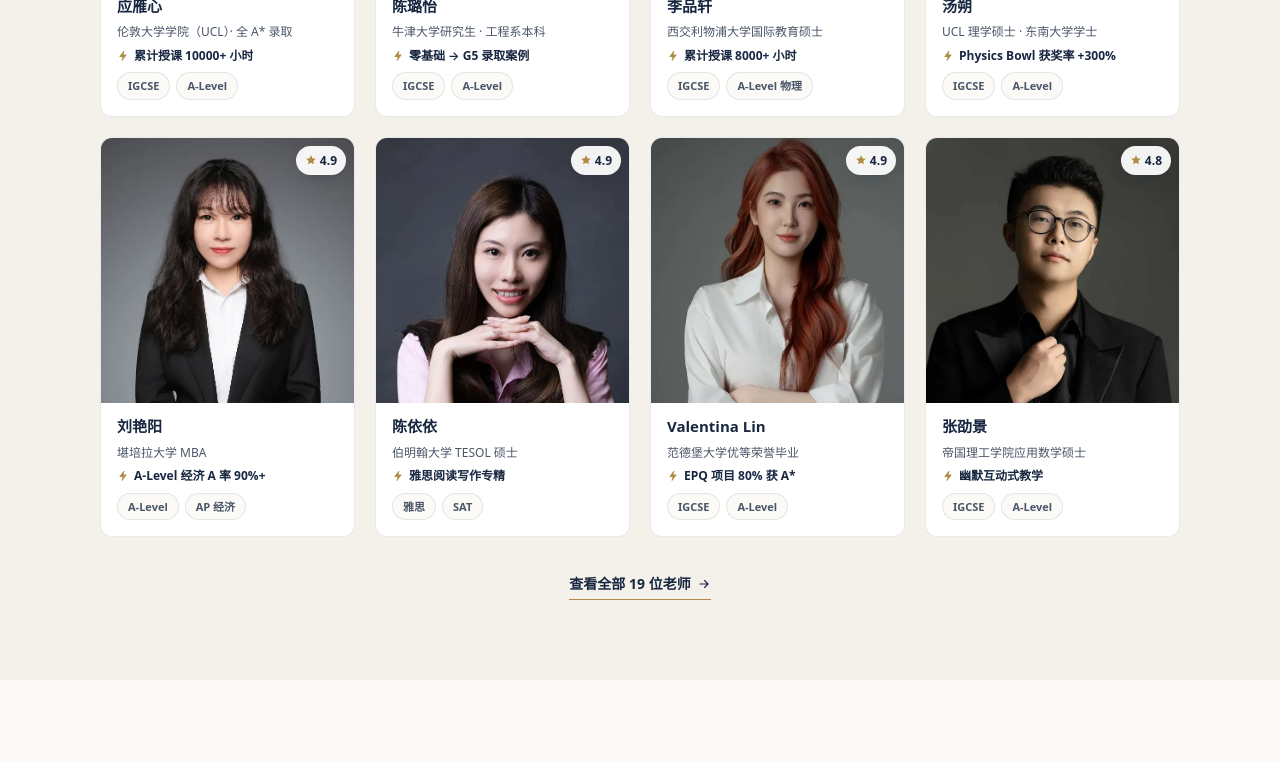
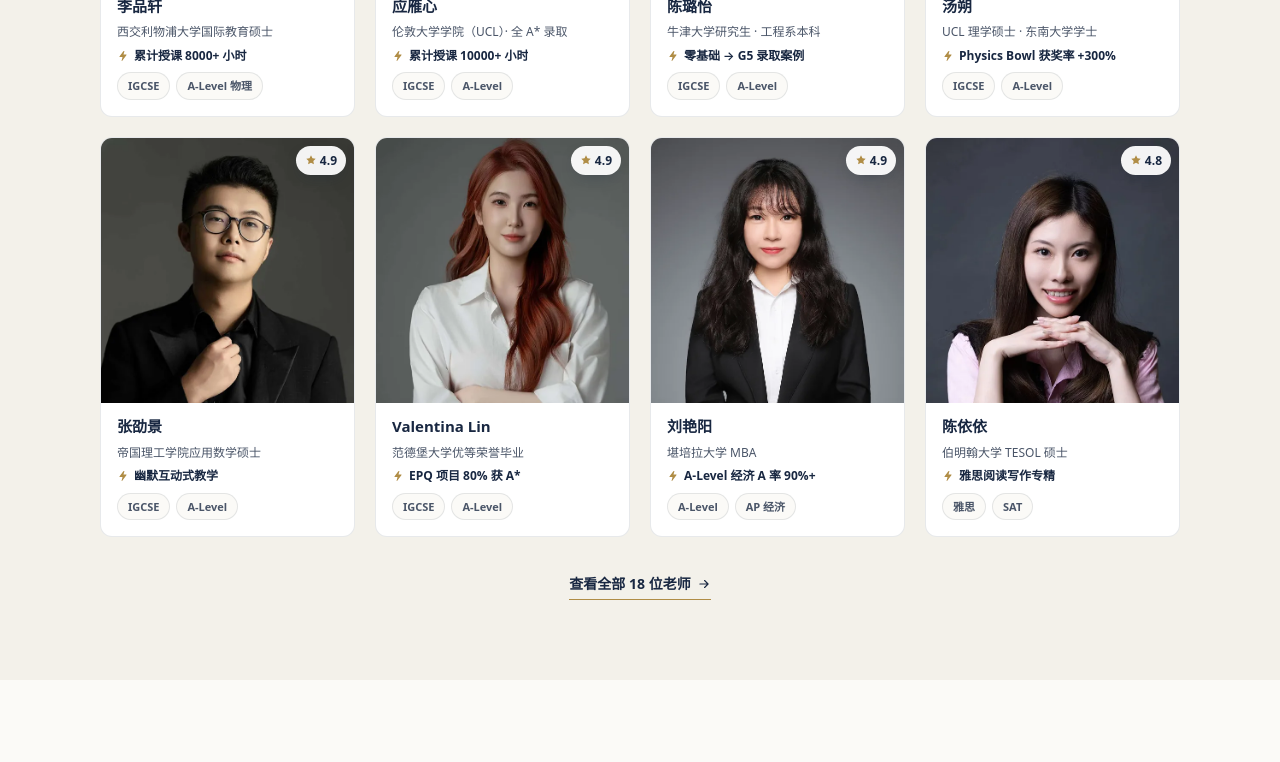
Before and after one commit to ethanwalkerwater/jingshi-official-site, a Next.js app: page / in a window 1280 px wide. Shown: the part 1133-1895 px from the top of the page. Built offline with nearby package versions, Linux system fonts and the light colour scheme.

Commit message:
feat: sync teacher ratings and ranking

```diff
--- a/src/app/page.tsx
+++ b/src/app/page.tsx
@@ -1,6 +1,6 @@
 import Link from "next/link";
 import { site, images, pillars, campuses, stats } from "@/data/site";
-import { teachers, avgScore } from "@/data/teachers";
+import { teachers } from "@/data/teachers";
 import { customCourseNote } from "@/data/courses";
 import { BookingButton } from "@/components/booking";
 import CourseExplorer from "@/components/CourseExplorer";
@@ -11,11 +11,8 @@ import {
   IconMapPin,
 } from "@/components/icons";
 
-/** 首页 featured 名师：取 8 位，按综合评分排序 */
-const featured = teachers
-  .filter((t) => t.featured)
-  .sort((a, b) => Number(avgScore(b)) - Number(avgScore(a)))
-  .slice(0, 8);
+/** 首页 featured 名师：教师数据已按精确总分排序。 */
+const featured = teachers.filter((t) => t.featured).slice(0, 8);
 
 export default function Home() {
   return (
--- a/src/data/teachers.ts
+++ b/src/data/teachers.ts
@@ -28,23 +28,37 @@ export interface Teacher {
   education: string;
   /** 教学特点（详情页） */
   style: string;
-  /** 三项评分 1-5，一位小数。⚠️ 占位数据，待替换为真实评分 */
+  /** 三项学员评分 1-5，来自累计反馈数据 */
   ratings: TeacherRatings;
+  /** 累计反馈总评分，保留 CSV 中的三位小数精度 */
+  overall: number;
   /** 是否在首页「名师精选」中展示 */
   featured?: boolean;
 }
 
-/** 综合评分 = 三项平均，保留一位小数 */
+/** 网站角标使用一位小数展示，排序仍使用精确总分。 */
 export function avgScore(t: Teacher): string {
-  const { improvement, responsibility, charisma } = t.ratings;
-  return ((improvement + responsibility + charisma) / 3).toFixed(1);
+  return (Math.floor(t.overall * 10) / 10).toFixed(1);
+}
+
+/** 指标保留两位小数，避免抹去累计反馈中的有效差异。 */
+export function ratingScore(value: number): string {
+  return value.toFixed(2);
+}
+
+/** 教师展示顺序：精确总分降序；同分按姓名升序。 */
+export function compareTeachers(a: Teacher, b: Teacher): number {
+  return (
+    b.overall - a.overall ||
+    a.name.localeCompare(b.name, "zh-CN", { sensitivity: "base" })
+  );
 }
 
 /**
  * 菁仕名师团队。数据来源于教研整理的「老师卡片」。
- * ⚠️ ratings（三项评分）目前为占位值，请在 CONTENT-TODO 中按真实评测替换。
+ * 评分来源：teacher_scores.csv 累计学员与家长反馈。
  */
-export const teachers: Teacher[] = [
+export const teachers: Teacher[] = ([
   {
     name: "应雁心",
     gender: "女",
@@ -56,21 +70,9 @@ export const teachers: Teacher[] = [
     education: "伦敦大学学院（UCL）以全 A* 成绩录取。",
     style:
       "因材施教，按学生基础制定个性化方案；循循善诱，激发数学兴趣与长期目标；紧贴最新大纲、真题与评分标准，注重细节与规范表达，擅长梳理知识体系与逻辑框架，实现稳定提分。IGCSE / A-Level 高比例 A / A*，竞赛获奖率 90%+。",
-    ratings: { improvement: 5.0, responsibility: 4.9, charisma: 4.8 },
+    ratings: { improvement: 4.99, responsibility: 5.0, charisma: 4.99 },
+    overall: 4.993,
     featured: true,
-  },
-  {
-    name: "包天翊",
-    gender: "男",
-    subject: "数学",
-    photo: "/teachers/数学-包天翊.webp",
-    degree: "香港中文大学金融数学硕士",
-    hours: "累计教学 500+ 人",
-    courses: "IGCSE · A-Level · IB 数学",
-    education: "香港中文大学金融数学硕士、曼彻斯特大学数学系本科。",
-    style:
-      "深度讲解数学逻辑推导与实际应用，帮助学生建立严谨的数学思维体系；注重「理解 + 应用」结合，提升解决复杂问题的能力；关注学生身心发展，正向引导激发内驱力，风格稳定扎实，适合长期体系化提升。IB 数学 HL 7 分案例。",
-    ratings: { improvement: 4.8, responsibility: 4.9, charisma: 4.7 },
   },
   {
     name: "张劭景",
@@ -83,7 +85,8 @@ export const teachers: Teacher[] = [
     education: "诺丁汉大学数学与应用数学本科、帝国理工学院应用数学硕士。",
     style:
       "课堂幽默生动、互动性强，善于激发兴趣，让学生在轻松氛围中理解数学逻辑与内在规律；注重基础能力与学习习惯培养，为高阶学习打牢地基；教学紧贴大纲，帮助形成标准化解题与满分答题习惯，强调「理解数学之美」，引导主动探索。",
-    ratings: { improvement: 4.7, responsibility: 4.8, charisma: 5.0 },
+    ratings: { improvement: 4.91, responsibility: 4.96, charisma: 4.95 },
+    overall: 4.94,
     featured: true,
   },
   {
@@ -97,7 +100,8 @@ export const teachers: Teacher[] = [
     education: "牛津大学生物化学研究生、牛津大学工程系本科。",
     style:
       "从底层原理出发讲解推演，帮助学生建立完整的知识逻辑体系；注重知识点归纳与结构化整理，强化系统理解能力；因材施教，秉持「全人教育」理念，兼顾学习与长期发展，并提供学业规划与升学路径建议。学生录取覆盖世界顶尖高校。",
-    ratings: { improvement: 5.0, responsibility: 4.9, charisma: 4.8 },
+    ratings: { improvement: 4.9, responsibility: 5.0, charisma: 4.99 },
+    overall: 4.963,
     featured: true,
   },
   {
@@ -111,7 +115,8 @@ export const teachers: Teacher[] = [
     education: "香港科技大学金融科技硕士、曼彻斯特大学一等数学金融荣誉学士。",
     style:
       "深入研究代数、几何、概率统计等领域，理论基础扎实；善于清晰讲解、循序渐进帮助学生建立数学理解与逻辑思维；能针对学生特点提供实用学习策略与解题方法，注重问题分析能力与长期学习习惯培养。尤擅低龄数学能力与思维训练。",
-    ratings: { improvement: 4.7, responsibility: 4.8, charisma: 4.7 },
+    ratings: { improvement: 4.98, responsibility: 5.0, charisma: 4.99 },
+    overall: 4.99,
   },
   {
     name: "郑唯梓",
@@ -124,7 +129,8 @@ export const teachers: Teacher[] = [
     education: "北京大学理论与应用力学学士、经济学学士（双学位），持教师资格证。",
     style:
       "强调理科知识体系构建，帮助学生形成完整逻辑框架与思维模型；注重启发式引导，提升思考力与主动性；因材施教、以点带面引导知识拓展；注重得分能力提升，能在短期内显著提高得分率。理工 + 经济双背景。",
-    ratings: { improvement: 4.9, responsibility: 4.8, charisma: 4.7 },
+    ratings: { improvement: 4.85, responsibility: 4.98, charisma: 4.92 },
+    overall: 4.917,
   },
   {
     name: "李品轩",
@@ -137,7 +143,8 @@ export const teachers: Teacher[] = [
     education: "西交利物浦大学国际教育专业硕士、生物科学本科，持高中生物与英语教师资格证。",
     style:
       "逻辑清晰、富有亲和力，善于引导学生建立结构化思维；注重兴趣培养，激发主动学习；8 年以上一线国际课程教学，熟悉 IGCSE 与 A-Level 科学体系，擅长课程规划与学习路径设计、精准定位痛点。曾任教上海惠立、协和双语。",
-    ratings: { improvement: 4.9, responsibility: 5.0, charisma: 4.9 },
+    ratings: { improvement: 4.99, responsibility: 5.0, charisma: 4.99 },
+    overall: 4.993,
     featured: true,
   },
   {
@@ -151,7 +158,8 @@ export const teachers: Teacher[] = [
     education: "UCL 巴特莱特建筑学院理学硕士、东南大学建筑学学士（高考理科省前 0.43%）。",
     style:
       "强调体系化教学，依托系统思维帮助学生建立完整物理知识结构；独创「金字塔教学法」，以力学、电磁学、热力学三维网络构建可迁移认知；注重模型与原理理解，建立物理直觉，课堂兼具深度与启发，培养竞赛级解题能力。",
-    ratings: { improvement: 4.9, responsibility: 4.8, charisma: 4.9 },
+    ratings: { improvement: 4.94, responsibility: 4.96, charisma: 4.95 },
+    overall: 4.95,
     featured: true,
   },
   {
@@ -165,7 +173,8 @@ export const teachers: Teacher[] = [
     education: "清华大学物理学学士、加州大学戴维斯分校（UC Davis）传播学博士、统计学硕士。",
     style:
       "从实证主义与物理本质规律出发讲解，帮助学生理解原理、避免机械刷题；强调「理解 + 方法」，以高效路径实现成绩与能力双提升；因材施教，激发自主学习与内驱力；紧贴考纲，系统梳理考点与得分关键。逻辑严谨、体系清晰。",
-    ratings: { improvement: 4.9, responsibility: 4.9, charisma: 4.8 },
+    ratings: { improvement: 4.71, responsibility: 4.98, charisma: 4.58 },
+    overall: 4.757,
   },
   {
     name: "李寅鑫",
@@ -178,7 +187,8 @@ export const teachers: Teacher[] = [
     education: "宾夕法尼亚大学化学硕士、帝国理工学院流行病学硕士。",
     style:
       "多年海外留学与科研经历，专业基础扎实，擅长系统性构建化学知识体系，强化逻辑推导与本质理解；授课严谨清晰、条理分明，善用实例与类比拆解复杂概念；兼具课内提升与国际竞赛培优经验。College Board AP 认证教师。",
-    ratings: { improvement: 4.9, responsibility: 4.8, charisma: 4.7 },
+    ratings: { improvement: 4.54, responsibility: 4.88, charisma: 4.71 },
+    overall: 4.71,
     featured: true,
   },
   {
@@ -192,7 +202,8 @@ export const teachers: Teacher[] = [
     education: "西北大学化学工程 / 生物科技硕士、加州大学戴维斯分校（UC Davis）本科。",
     style:
       "熟悉各类国际课程考试；注重理论 + 题型结合，系统梳理考点与易错点；性格温和耐心，尤擅低龄段理科思维培养与学习习惯建立；拥有 10 年留美与科研背景，可为学生提供学术规划与升学策略指导。",
-    ratings: { improvement: 4.7, responsibility: 4.9, charisma: 4.8 },
+    ratings: { improvement: 4.87, responsibility: 4.97, charisma: 4.9 },
+    overall: 4.913,
   },
   {
     name: "刘艳阳",
@@ -205,7 +216,8 @@ export const teachers: Teacher[] = [
     education: "麦考瑞大学会计学本科、堪培拉大学工商管理硕士（MBA）。",
     style:
       "10 年海外留学 + 3 年海外工作，具备国际化视野；授课逻辑清晰、紧贴考纲，擅长梳理高频考点与得分逻辑；熟悉 CIE / Edexcel / AP 出题特点，擅长短期冲刺并帮助基础薄弱学生跨等级提升（U→A）。培养多名剑桥、牛津、LSE / UCL 录取学生。",
-    ratings: { improvement: 5.0, responsibility: 4.8, charisma: 4.8 },
+    ratings: { improvement: 4.86, responsibility: 4.94, charisma: 4.91 },
+    overall: 4.903,
     featured: true,
   },
   {
@@ -219,7 +231,8 @@ export const teachers: Teacher[] = [
     education: "University of Wisconsin–Madison 本科、University of Canberra 工商管理硕士（MBA）。",
     style:
       "长期担任 A-Level、AP 与 IB 经济及商务课程导师，累计教学 300+ 人；擅长整理历年高频考点，帮助学生高效建立知识框架与答题逻辑；熟悉 CIE、Edexcel 评分标准，风格务实清晰，注重提分路径规划。多名学生 U→A 提升并录取 LSE、UCL。",
-    ratings: { improvement: 4.9, responsibility: 4.8, charisma: 4.7 },
+    ratings: { improvement: 4.88, responsibility: 4.98, charisma: 4.92 },
+    overall: 4.927,
   },
   {
     name: "陈依依",
@@ -232,7 +245,8 @@ export const teachers: Teacher[] = [
     education: "伯明翰大学 TESOL（对外英语教育）硕士、上海外国语大学本科，持高级中学英语教师资格证。",
     style:
       "语言教学理论扎实、一线实践丰富；熟悉体制内学生痛点，能因材施教助其快速适应国际考试体系；精准把握雅思阅读与写作出题逻辑与评分标准，注重高效应试；擅长「方法论 + 题型拆解 + 词汇体系」结合，提升做题效率与稳定性。",
-    ratings: { improvement: 4.9, responsibility: 4.9, charisma: 4.8 },
+    ratings: { improvement: 4.82, responsibility: 5.0, charisma: 4.86 },
+    overall: 4.893,
     featured: true,
   },
   {
@@ -246,7 +260,8 @@ export const teachers: Teacher[] = [
     education: "香港中文大学翻译学硕士，持 CATTI 笔译二级、英语专业八级。",
     style:
       "强调英语知识体系的结构化与互联，帮助学生建立完整语言网络；从「语言使用目的」出发教学，注重实际应用与考试提分结合；纯正英音沉浸式教学。IGCSE 第一语言英语平均提分约 2 分，标化（雅思 / 托福 / SAT / ACT）提分能力突出。",
-    ratings: { improvement: 4.9, responsibility: 4.8, charisma: 4.8 },
+    ratings: { improvement: 4.99, responsibility: 5.0, charisma: 4.98 },
+    overall: 4.99,
   },
   {
     name: "蓝浪",
@@ -259,7 +274,8 @@ export const teachers: Teacher[] = [
     education: "伦敦国王学院教育政策硕士、四川大学英语语言文学本科。",
     style:
       "强调英文思维方式建立，注重解题方法与语言逻辑的系统训练；注重知识框架搭建与语感培养，帮助学生从「会做题」转向「用英语思考」；引导式教学串联已知与考点；纯正英音、课堂沉浸感强，接近真实雅思听力环境。擅长中短期冲刺。",
-    ratings: { improvement: 4.8, responsibility: 4.8, charisma: 4.9 },
+    ratings: { improvement: 4.8, responsibility: 4.94, charisma: 4.88 },
+    overall: 4.873,
   },
   {
     name: "Valentina Lin",
@@ -272,7 +288,8 @@ export const teachers: Teacher[] = [
     education: "美国范德堡大学优等荣誉毕业（Magna Cum Laude）、复旦大学文学与世界文学专业，17 年欧美生活与学习经验。",
     style:
       "课堂开放启发，强调语言与文学基础的系统训练，兼顾学术表达的逻辑与准确；通过精读文学作品与课堂讨论培养批判性思维与深度分析；融合欧美文化拓展国际视野。学生 EPQ 项目 100% 获 A。",
-    ratings: { improvement: 4.9, responsibility: 4.8, charisma: 5.0 },
+    ratings: { improvement: 4.87, responsibility: 4.96, charisma: 4.94 },
+    overall: 4.923,
     featured: true,
   },
   {
@@ -286,7 +303,8 @@ export const teachers: Teacher[] = [
     education: "曼彻斯特大学本科，持高中英语教师资格证、TESOL 国际高级英语教师资格证、初级心理咨询师证书。",
     style:
       "专注青少年英语，覆盖 0–20 岁全阶段；具备丰富「体制内转国际」辅导经验，学生多来自上海顶尖学校；强调「系统性语言输入构建」，从语言学、教育学、心理学多维出发，注重学习习惯与语言环境，而非短期刷题。",
-    ratings: { improvement: 4.8, responsibility: 5.0, charisma: 4.8 },
+    ratings: { improvement: 4.93, responsibility: 4.99, charisma: 4.95 },
+    overall: 4.957,
   },
   {
     name: "罗健文",
@@ -299,9 +317,10 @@ export const teachers: Teacher[] = [
     education: "曼彻斯特大学会计与金融文学士（全额奖学金），英国英格兰及威尔士特许会计师协会（ICAEW）成员。",
     style:
       "实务导向教学，结合跨国企业工作经验，将会计理论与真实商业场景结合；基于 ICAEW 全科一次通过经验，强调细节与逻辑推导；鼓励建立规范化、结构化的解题与分析习惯，并结合 IFRS 拓展全球化理解。可帮助学生打通「从考试到职业」。",
-    ratings: { improvement: 4.8, responsibility: 4.9, charisma: 4.8 },
+    ratings: { improvement: 4.97, responsibility: 4.99, charisma: 4.97 },
+    overall: 4.977,
   },
-];
+] satisfies Teacher[]).sort(compareTeachers);
 
 /** 学科顺序（用于名师页筛选与分组展示） */
 export const subjectOrder: Subject[] = ["数学", "物理", "化学", "经济", "英语"];
```
Also changed, not shown: src/app/faculty/[name]/page.tsx (+7 -2 lines), src/components/FacultyGrid.tsx (+4 -4 lines), 2 other files (tests, documents, lock files or other folders).
